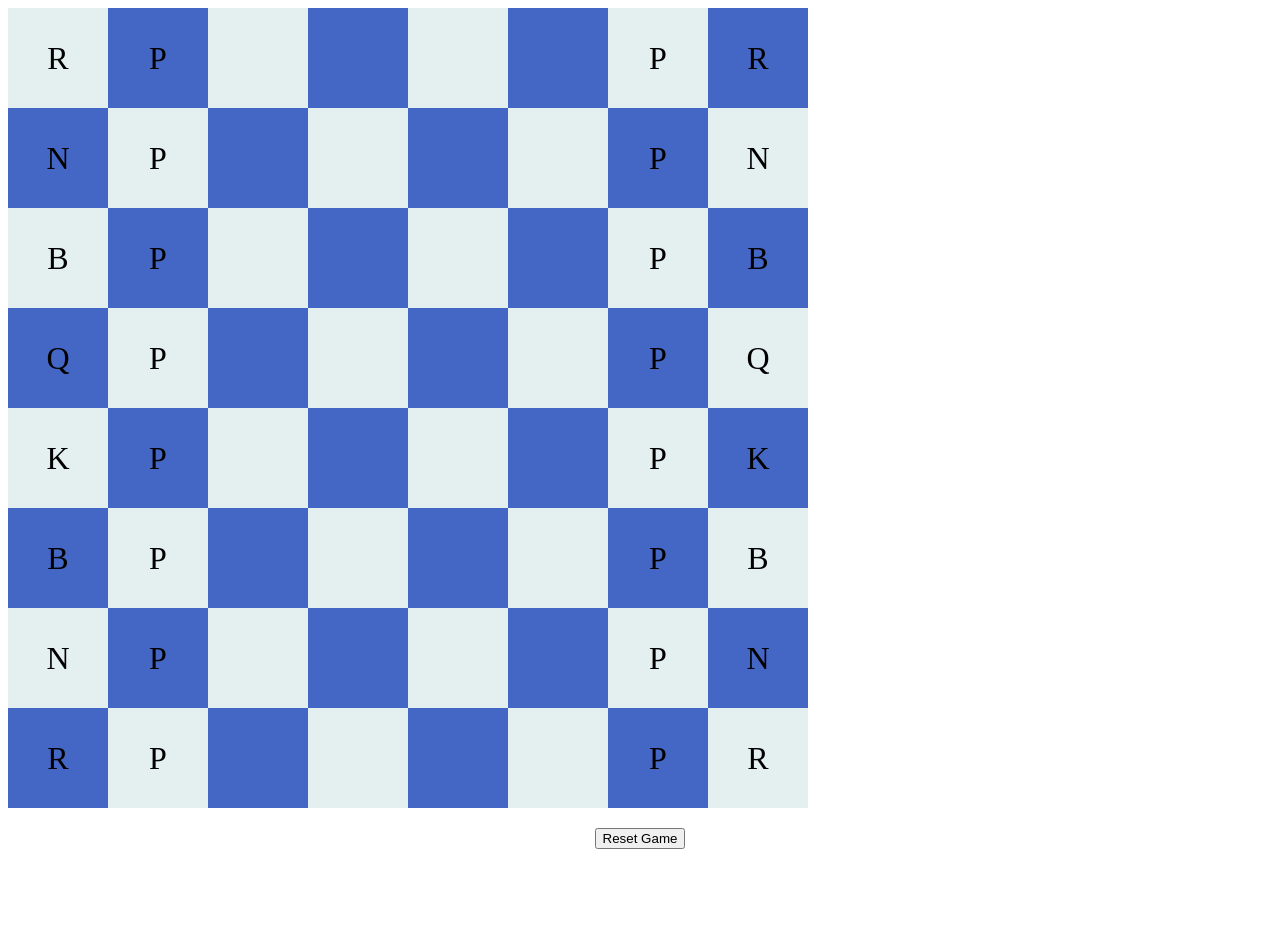
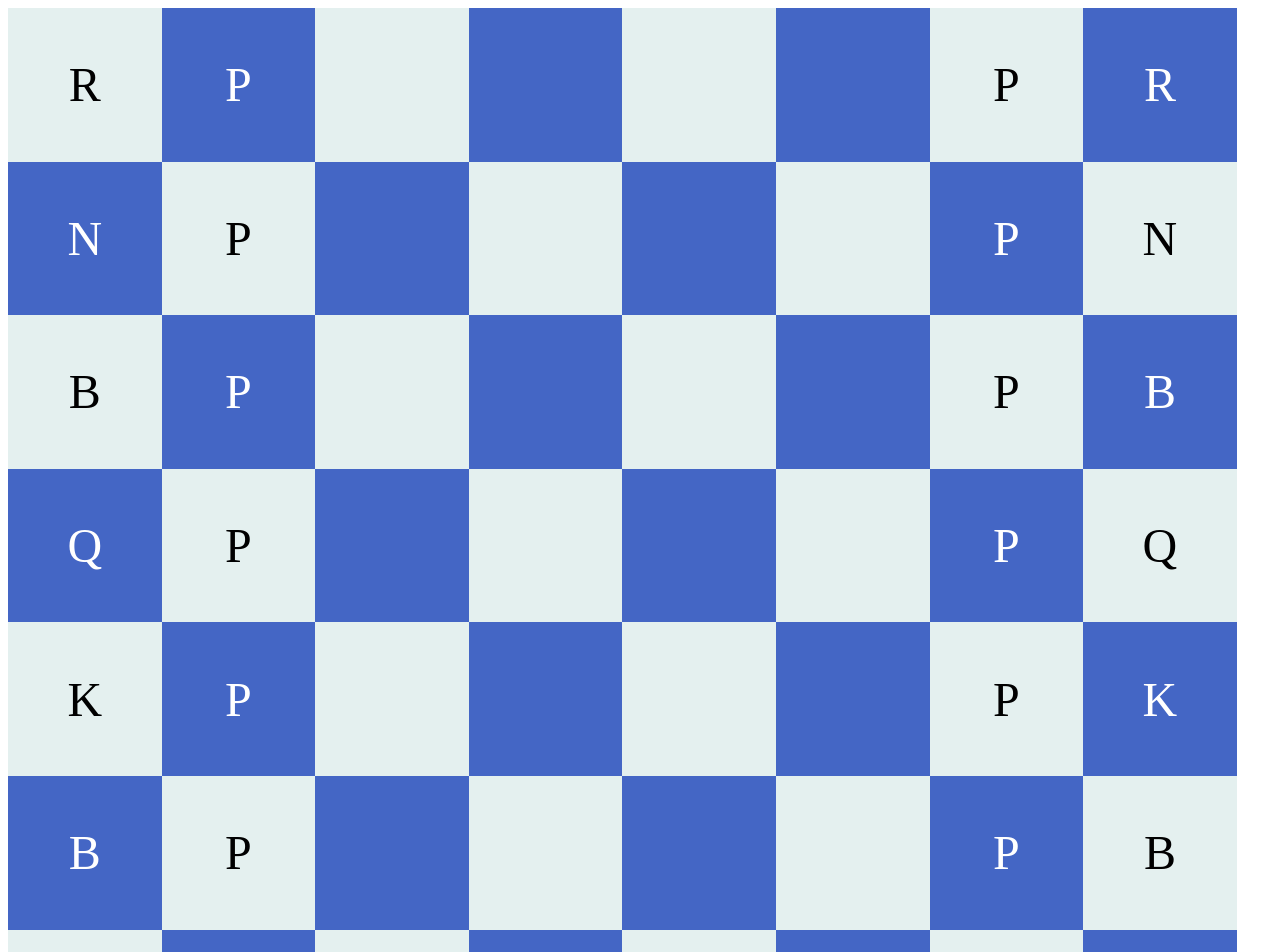
Before and after one commit to AyalaStonic/chess-TL-game, an Angular app: page / in a window 1280 px wide. Shown: the top 952 px of the page. Before the commit the page ends 857 px from the top, so only its background shows below. Built offline with nearby package versions, Linux system fonts and the light colour scheme.

Commit message:
changing some css features

```diff
--- a/src/app/app.component.html
+++ b/src/app/app.component.html
@@ -1,2 +1 @@
-
-  <app-chessboard></app-chessboard>
+<app-chessboard></app-chessboard>
--- a/src/app/chessboard/chessboard.component.css
+++ b/src/app/chessboard/chessboard.component.css
@@ -1,27 +1,27 @@
-
 html, body {
-    height: 100%;        /* Full height */
-    margin: 0;           /* Remove default margin */
-    display: flex;       /* Use flexbox for centering */
+  height: 100%;          /* Full height */
+  margin: 0;             /* Remove default margin */
+  display: flex;         /* Use flexbox for centering */
   justify-content: center; /* Center horizontally */
-    align-items: center;     /* Center vertically */
+  align-items: center;   /* Center vertically */
   background-color: #f5f5f5; /* Optional background color */
 }
 
 .chessboard {
   display: grid;
-    grid-template-columns: repeat(8, 100px); /* 8 columns for chessboard */
-    grid-template-rows: repeat(8, 100px);    /* 8 rows for chessboard */
+  grid-template-columns: repeat(8, 12vw); /* 8 columns for chessboard, responsive */
+  grid-template-rows: repeat(8, 12vw);    /* 8 rows for chessboard, responsive */
   gap: 0;
 }
 
 .square {
-    width: 100px;
-    height: 100px;
   display: flex;
   justify-content: center;
   align-items: center;
   cursor: pointer;
+  transition: background-color 0.3s ease; /* Smooth transition for hover */
+  width: 100%;  /* Make squares fill the grid cell */
+  height: 100%; /* Make squares fill the grid cell */
 }
 
 .square.light {
@@ -32,8 +32,13 @@ html, body {
   background-color: #4466c5;  /* Dark squares */
 }
 
+.square:hover {
+  background-color: rgba(0, 0, 0, 0.1); /* Add hover effect */
+}
+
 .square.selected {
-    border: 2px solid rgb(0, 0, 0);  /* Highlight selected square */
+  border: 3px solid rgba(0, 255, 255, 0.8);  /* Highlight selected square with a bright border */
+  background-color: rgba(0, 255, 255, 0.2); /* Semi-transparent background */
 }
 
 .controls {
@@ -41,11 +46,39 @@ html, body {
   margin-top: 20px;
 }
 
-  .piece {
-    font-size: 2em;
-    color: black;
+button {
+  padding: 10px 20px;
+  font-size: 16px;
+  cursor: pointer;
+  background-color: #4CAF50;
+  color: white;
+  border: none;
+  border-radius: 4px;
+  margin-top: 10px;
+  transition: background-color 0.3s ease;
 }
 
-  .square.white .piece {
-    color: white;
+button:hover {
+  background-color: #45a049;
 }
+
+button:disabled {
+  background-color: #ddd;
+  cursor: not-allowed;
+}
+
+.piece {
+  font-size: 3em;   /* Increased size for better readability */
+  color: black;     /* Default color for pieces */
+  transition: color 0.3s ease; /* Smooth transition for color change */
+}
+
+.square.dark .piece {
+  color: white;     /* Pieces on dark squares should be white */
+}
+
+.square .piece img {
+  width: 60%;
+  height: 60%;
+  object-fit: contain;  /* Ensure images are contained within the square */
+}
```
Lines whose indentation alone changed are shown as unchanged.
